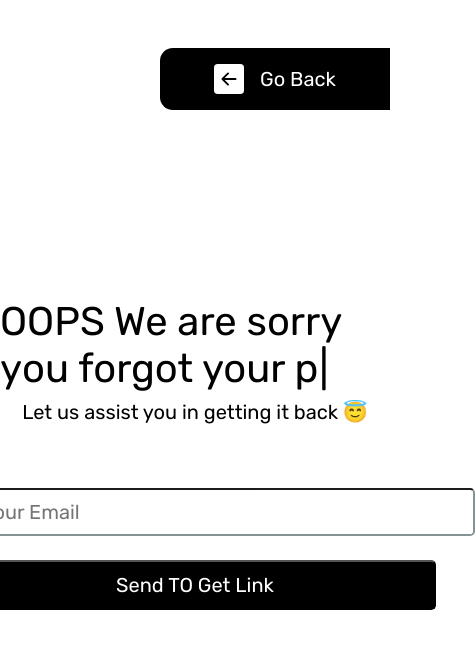
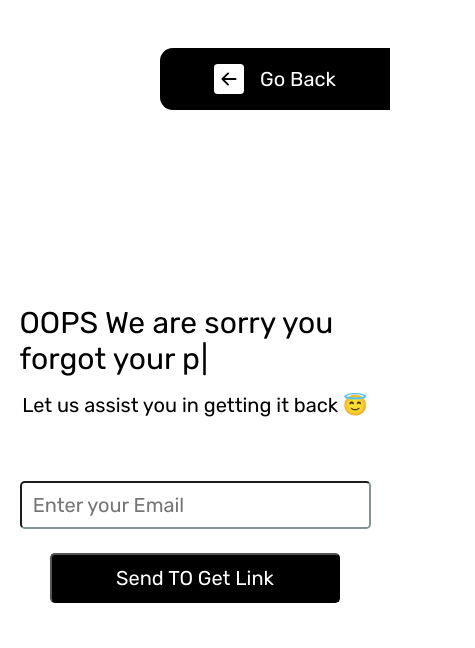
Before and after one commit to TooniOlaniyan/form-validation, a React (Create React App) app: page /forgot-password in a window 390 px wide. Shown: the top 648 px of the page, 475 px wide, since content can reach past the window. Built offline with nearby package versions, Linux system fonts and the light colour scheme.

Commit message:
vercel mobile test

```diff
--- a/src/components/TypeWriter.jsx
+++ b/src/components/TypeWriter.jsx
@@ -25,5 +25,10 @@
     justify-content: center;
     align-items: center;
     font-size: 40px;
+    @media screen and (max-width:420px) {
+      font-size: 30px;
+      width: 90vw;
+
+    }
 `
 export default TypeWriter
--- a/src/pages/ForgotPassword.jsx
+++ b/src/pages/ForgotPassword.jsx
@@ -15,7 +15,7 @@
         <BackButton/>
         <div className="top">
         <TypeWriter text={'OOPS We are sorry you forgot your password'}/>
-        <p style={{textAlign:'center' , fontSize:'20px'}}>Let us assist you in getting it back 😇</p>
+        <p style={{textAlign:'center' , fontSize:'20px' }}>Let us assist you in getting it back 😇</p>
         </div>
         <div className="restPassword">
             <Form onSubmit={handleSubmit}>
@@ -42,6 +42,10 @@
     justify-content: center;
     align-items: center;
     gap: 0.5rem;
+    @media screen and (max-width: 420px) {
+     gap: 1rem;
+
+    }
    }
 
 `
@@ -53,10 +57,9 @@
 height: 3rem;
 font-size: 20px;
 border-color: #2c3333e2;
-    &::placeholder{
-      text-align: left;
-
-    }
+@media screen and (max-width: 420px) {
+    width: 90vw;
+  }
 
 `
 const Google = styled.div`
@@ -72,6 +75,9 @@
     color: white;
     cursor: pointer;
     transition: all 1s;
+    @media screen and (max-width: 420px) {
+    padding: 0.7rem 4rem;
+  }
 
   }
 
```
